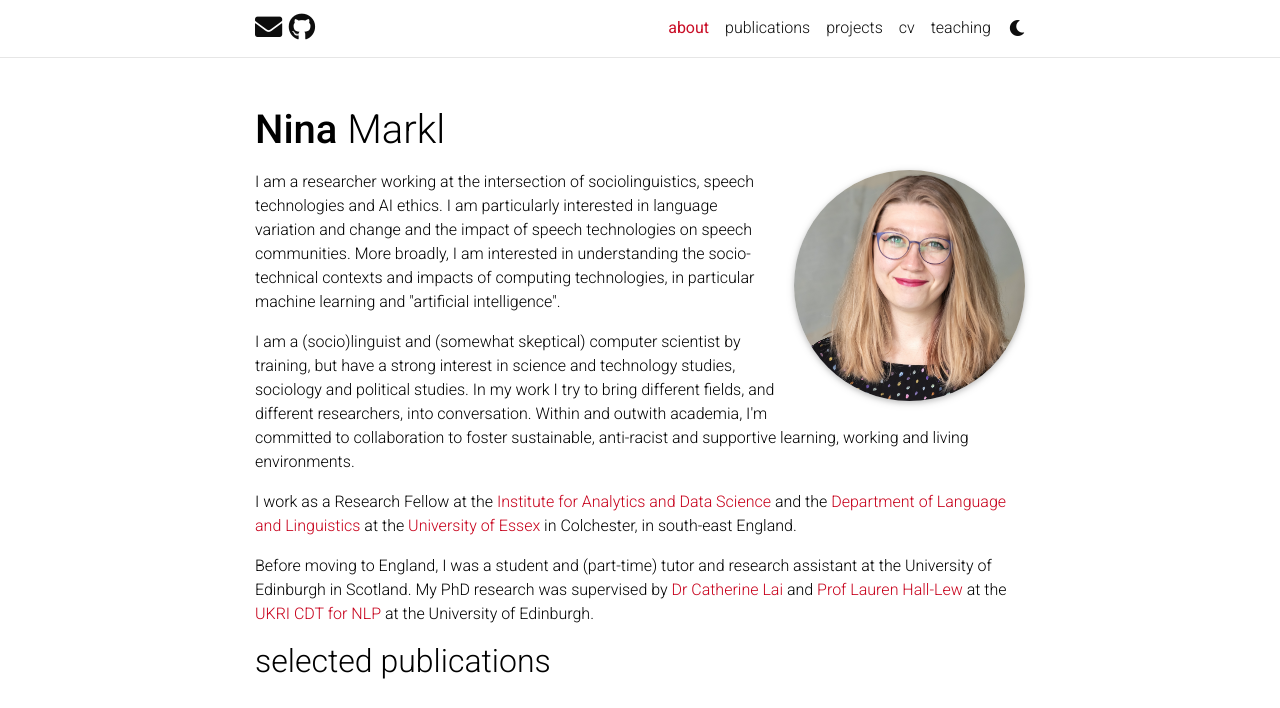
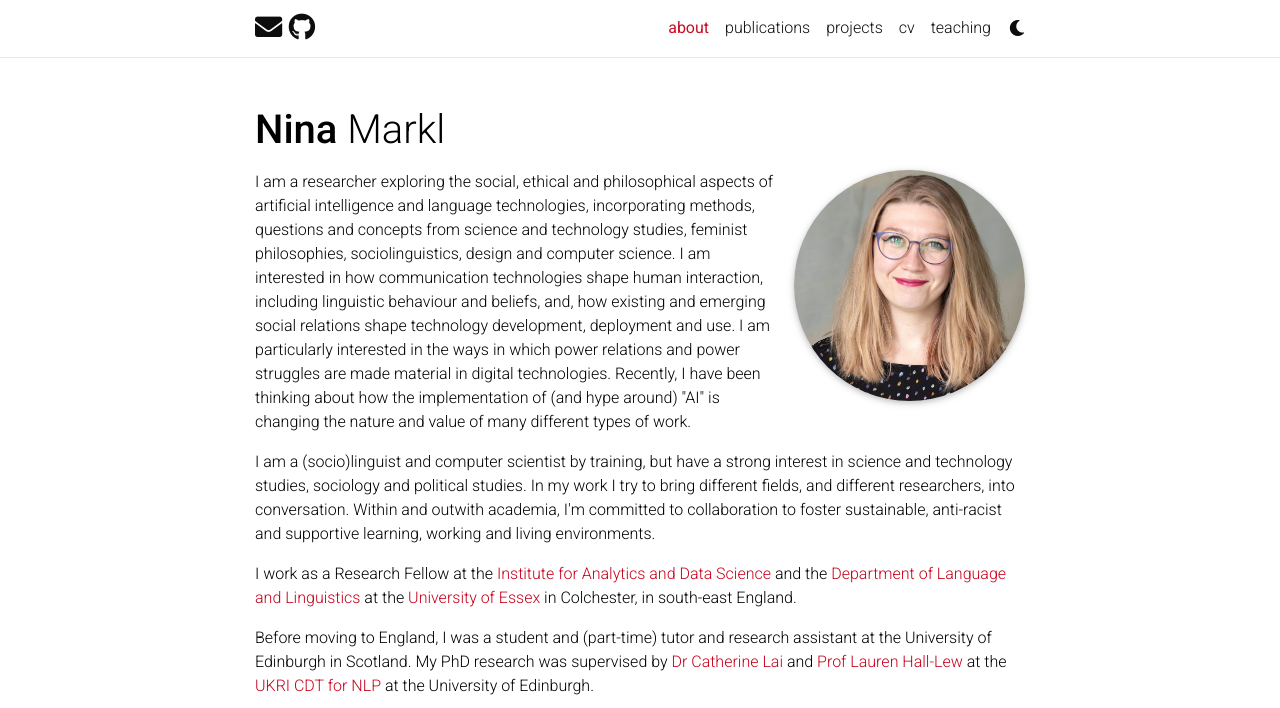
Before and after one commit to ninamarkl/ninamarkl.github.io, a Jekyll site: the page built from _pages/about.md, in a window 1280 px wide and 1050 px high, cut to the strip 0-708 px from the top of the window. Built offline with Jekyll 4.4.1, drawn with Linux system fonts in a browser that asks for light colours; full-size pictures stand in for the smaller copies a plugin makes; comment, search, counter and statistics services are not loaded; a style sheet for code colours, icons or effects is not loaded.

Commit message:
Update about.md

```diff
--- a/_pages/about.md
+++ b/_pages/about.md
@@ -16,9 +16,9 @@ selected_papers: true # includes a list of papers marked as "selected={true}"
 social: true  # includes social icons at the bottom of the page
 ---
 
-<p>I am a researcher working at the intersection of sociolinguistics, speech technologies and AI ethics. I am particularly interested in language variation and change and the impact of speech technologies on speech communities. More broadly, I am interested in understanding the socio-technical contexts and impacts of computing technologies, in particular machine learning and "artificial intelligence".</p>
+<p>I am a researcher exploring the social, ethical and philosophical aspects of artificial intelligence and language technologies, incorporating methods, questions and concepts from science and technology studies, feminist philosophies, sociolinguistics, design and computer science. I am interested in how communication technologies shape human interaction, including linguistic behaviour and beliefs, and, how existing and emerging social relations shape technology development, deployment and use. I am particularly interested in the ways in which power relations and power struggles are made material in digital technologies. Recently, I have been thinking about how the implementation of (and hype around) "AI" is changing the nature and value of many different types of work.</p>
 
-<p>I am a (socio)linguist and (somewhat skeptical) computer scientist by training, but have a strong interest in science and technology studies, sociology and political studies. In my work I try to bring different fields, and different researchers, into conversation. Within and outwith academia, I'm committed to collaboration to foster sustainable, anti-racist and supportive learning, working and living environments. </p>
+<p>I am a (socio)linguist and computer scientist by training, but have a strong interest in science and technology studies, sociology and political studies. In my work I try to bring different fields, and different researchers, into conversation. Within and outwith academia, I'm committed to collaboration to foster sustainable, anti-racist and supportive learning, working and living environments. </p>
 
 <p>I work as a Research Fellow at the <a href="https://www.essex.ac.uk/centres-and-institutes/institute-for-analytics-and-data-science" rel="external nofollow noopener" target="_blank">Institute for Analytics and Data Science</a> and the <a href="https://www.essex.ac.uk/departments/language-and-linguistics" rel="external nofollow noopener" target="_blank">Department of Language and Linguistics</a> at the <a href="https://www.essex.ac.uk/" rel="external nofollow noopener" target="_blank">University of Essex</a> in Colchester, in south-east England.</p>
 
```
